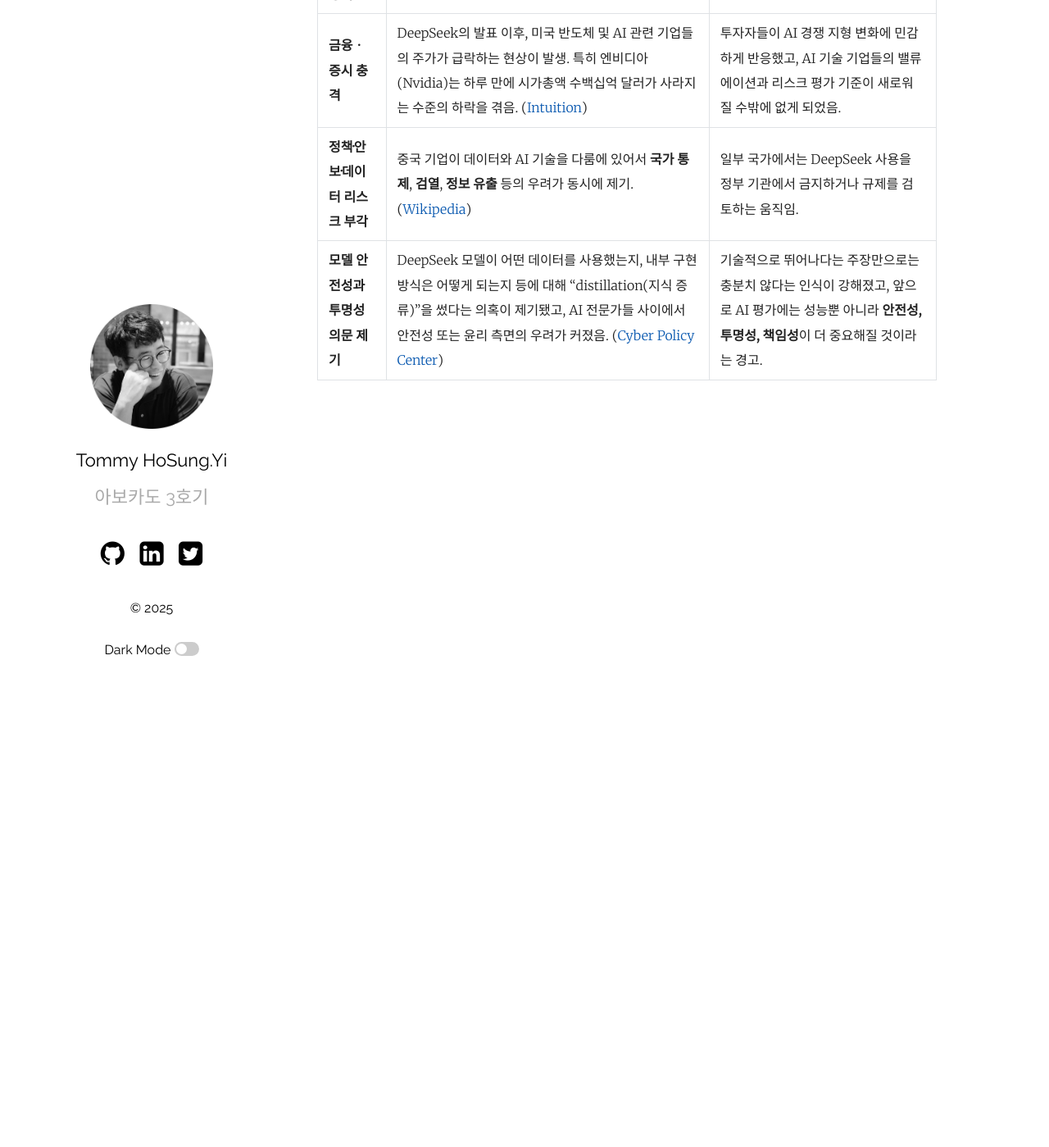
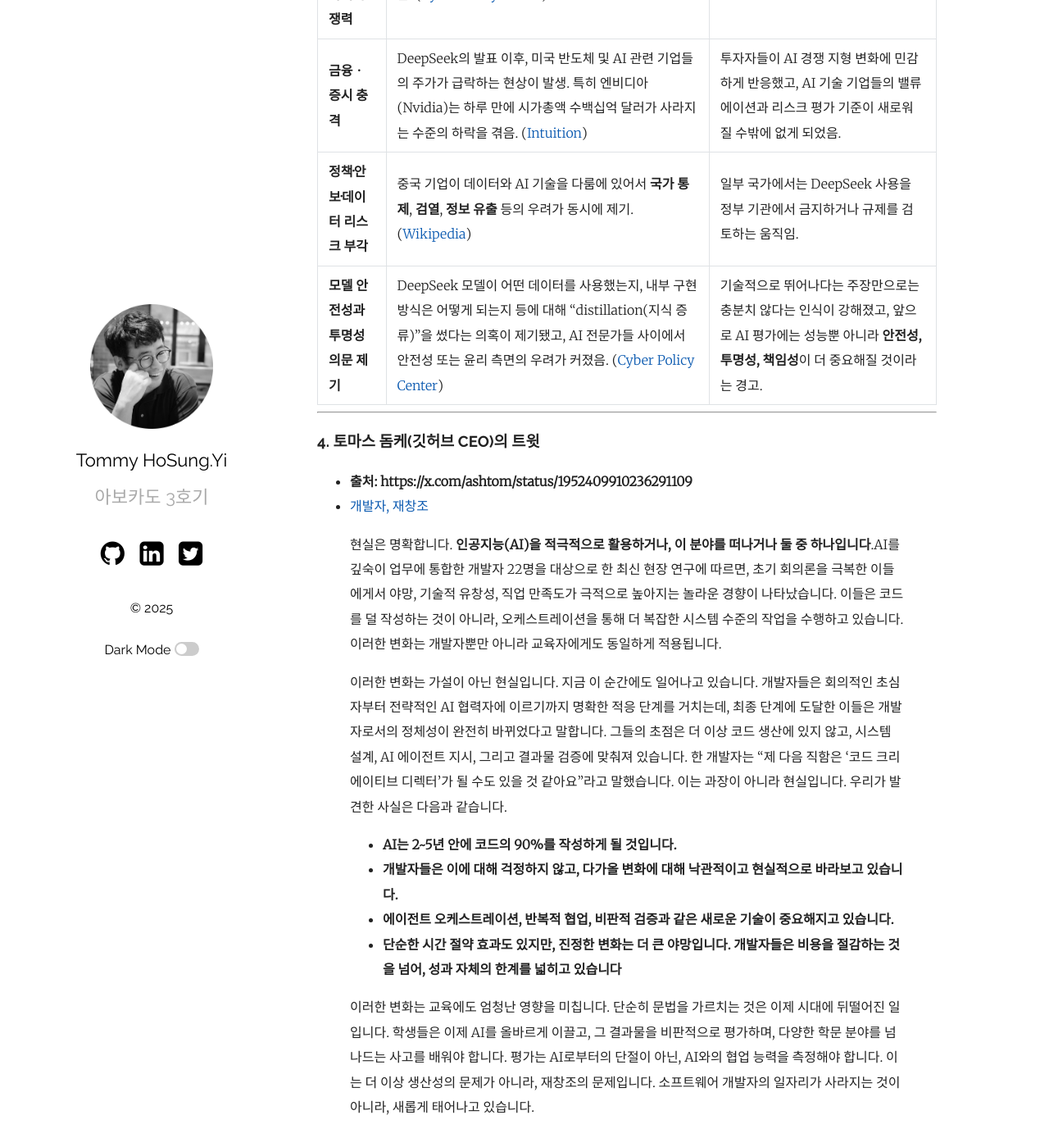
Before and after one commit to hslee77/hslee77.github.io, a Jekyll site: the page built from wiki/linux/2025-09-28-ai.md, in a window 1280 px wide and 1400 px high, scrolled down 2669 px. Shown: the whole window at 82% size. Built offline with Jekyll 4.4.1, drawn with Linux system fonts in a browser that asks for light colours; some of the changed text lies outside the part shown.

Commit message:
20250928 AI update 2.0

```diff
--- a/wiki/linux/2025-09-28-ai.md
+++ b/wiki/linux/2025-09-28-ai.md
@@ -9,6 +9,7 @@ categories: [AI, Moral, Ethic, Tech]
 3. [AGI(Artificial General Intelligence)란 무엇인가](#3-agiartificial-general-intelligence란-무엇인가)
 4. [Sovereign AI가 왜 나왔나?](#4-소버린-ai-sovereign-ai)
 5. [딥시크가 무슨일을 했길래?](#5-deepseek의-충격-sovereign-ai)
+6. [깃허브 CEO는 무엇을 남기고 떠났나?](#4-토마스-돔케깃허브-ceo의-트윗)
 
 ### 1. OpenAI는 어떻게 설립된 회사인가?
 
@@ -91,3 +92,21 @@ categories: [AI, Moral, Ethic, Tech]
 [2]: https://cyber.fsi.stanford.edu/publication/taking-stock-deepseek-shock?utm_source=chatgpt.com "Taking Stock of the DeepSeek Shock | FSI"
 [3]: https://www.intuition.com/deepseeks-market-shock-what-you-need-to-know/?utm_source=chatgpt.com "DeepSeek's market shock: What you need to know - Intuition"
 [4]: https://en.wikipedia.org/wiki/DeepSeek_%28chatbot%29?utm_source=chatgpt.com "DeepSeek (chatbot)"
+
+
+-----------
+
+### 4. 토마스 돔케(깃허브 CEO)의 트윗
+- **출처: https://x.com/ashtom/status/1952409910236291109**
+- [개발자, 재창조](https://ashtom.github.io/developers-reinvented)
+
+>현실은 명확합니다. **인공지능(AI)을 적극적으로 활용하거나, 이 분야를 떠나거나 둘 중 하나입니다**.AI를 깊숙이 업무에 통합한 개발자 22명을 대상으로 한 최신 현장 연구에 따르면, 초기 회의론을 극복한 이들에게서 야망, 기술적 유창성, 직업 만족도가 극적으로 높아지는 놀라운 경향이 나타났습니다. 이들은 코드를 덜 작성하는 것이 아니라, 오케스트레이션을 통해 더 복잡한 시스템 수준의 작업을 수행하고 있습니다. 이러한 변화는 개발자뿐만 아니라 교육자에게도 동일하게 적용됩니다.
+
+>이러한 변화는 가설이 아닌 현실입니다. 지금 이 순간에도 일어나고 있습니다. 개발자들은 회의적인 초심자부터 전략적인 AI 협력자에 이르기까지 명확한 적응 단계를 거치는데, 최종 단계에 도달한 이들은 개발자로서의 정체성이 완전히 바뀌었다고 말합니다. 그들의 초점은 더 이상 코드 생산에 있지 않고, 시스템 설계, AI 에이전트 지시, 그리고 결과물 검증에 맞춰져 있습니다. 한 개발자는 “제 다음 직함은 '코드 크리에이티브 디렉터'가 될 수도 있을 것 같아요”라고 말했습니다. 이는 과장이 아니라 현실입니다. 우리가 발견한 사실은 다음과 같습니다.
+
+> - **AI는 2~5년 안에 코드의 90%를 작성하게 될 것입니다.**
+> - **개발자들은 이에 대해 걱정하지 않고, 다가올 변화에 대해 낙관적이고 현실적으로 바라보고 있습니다.**
+> - **에이전트 오케스트레이션, 반복적 협업, 비판적 검증과 같은 새로운 기술이 중요해지고 있습니다.**
+> - **단순한 시간 절약 효과도 있지만, 진정한 변화는 더 큰 야망입니다. 개발자들은 비용을 절감하는 것을 넘어, 성과 자체의 한계를 넓히고 있습니다**
+
+>이러한 변화는 교육에도 엄청난 영향을 미칩니다. 단순히 문법을 가르치는 것은 이제 시대에 뒤떨어진 일입니다. 학생들은 이제 AI를 올바르게 이끌고, 그 결과물을 비판적으로 평가하며, 다양한 학문 분야를 넘나드는 사고를 배워야 합니다. 평가는 AI로부터의 단절이 아닌, AI와의 협업 능력을 측정해야 합니다. 이는 더 이상 생산성의 문제가 아니라, 재창조의 문제입니다. 소프트웨어 개발자의 일자리가 사라지는 것이 아니라, 새롭게 태어나고 있습니다.
```
Also changed, not shown: wiki/memo/2025-09-06-cook.md (+1 -1 lines).
